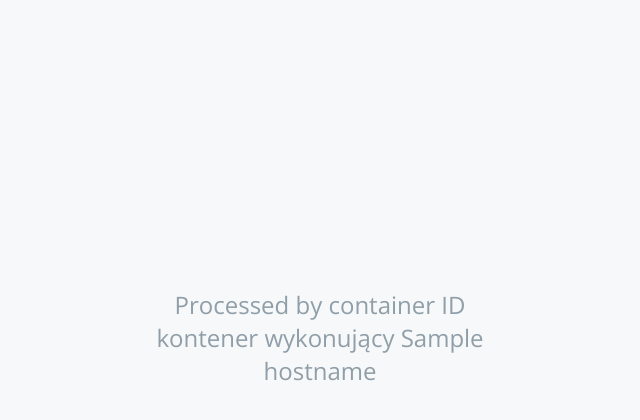
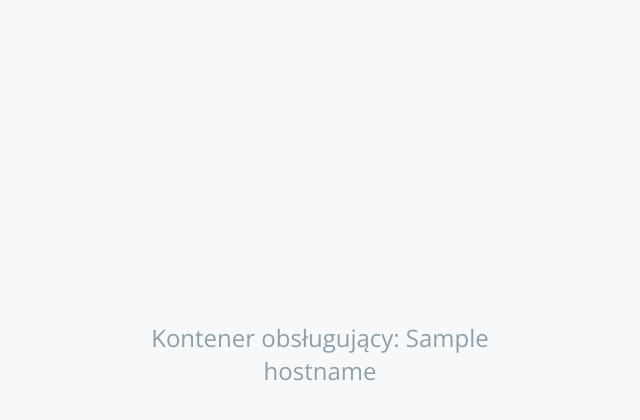
Before and after one commit to openshift-pipelines/vote-ui, a Flask app: template templates/index.html in a window 1280 px wide. Shown: the part 313-733 px from the top of the page, without its empty margins (320-960 px from the left). Run offline with Flask 2, Linux system fonts and the light colour scheme; the template is opened without the code that fills it: most values are stand-ins (such as "Sample title", 1, 10 or a date in 2020); some libraries are stand-ins or nearby versions.

Commit message:
just another commit

```diff
--- a/templates/index.html
+++ b/templates/index.html
@@ -25,7 +25,7 @@
 
         </div>
         <div id="hostname">
-          Processed by container ID kontener wykonujący {{hostname}}
+          Kontener obsługujący: {{hostname}}
         </div>
       </div>
     </div>
```
